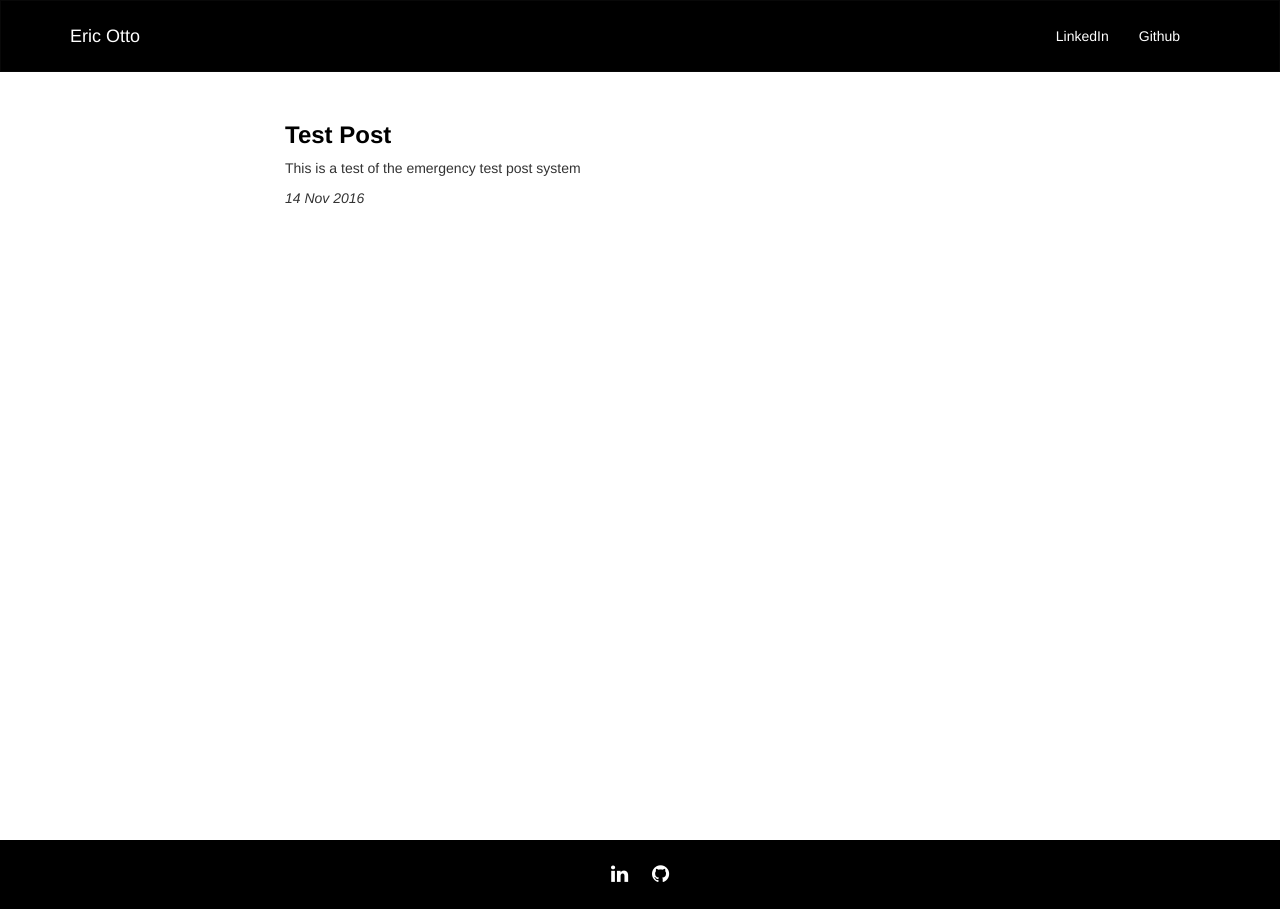
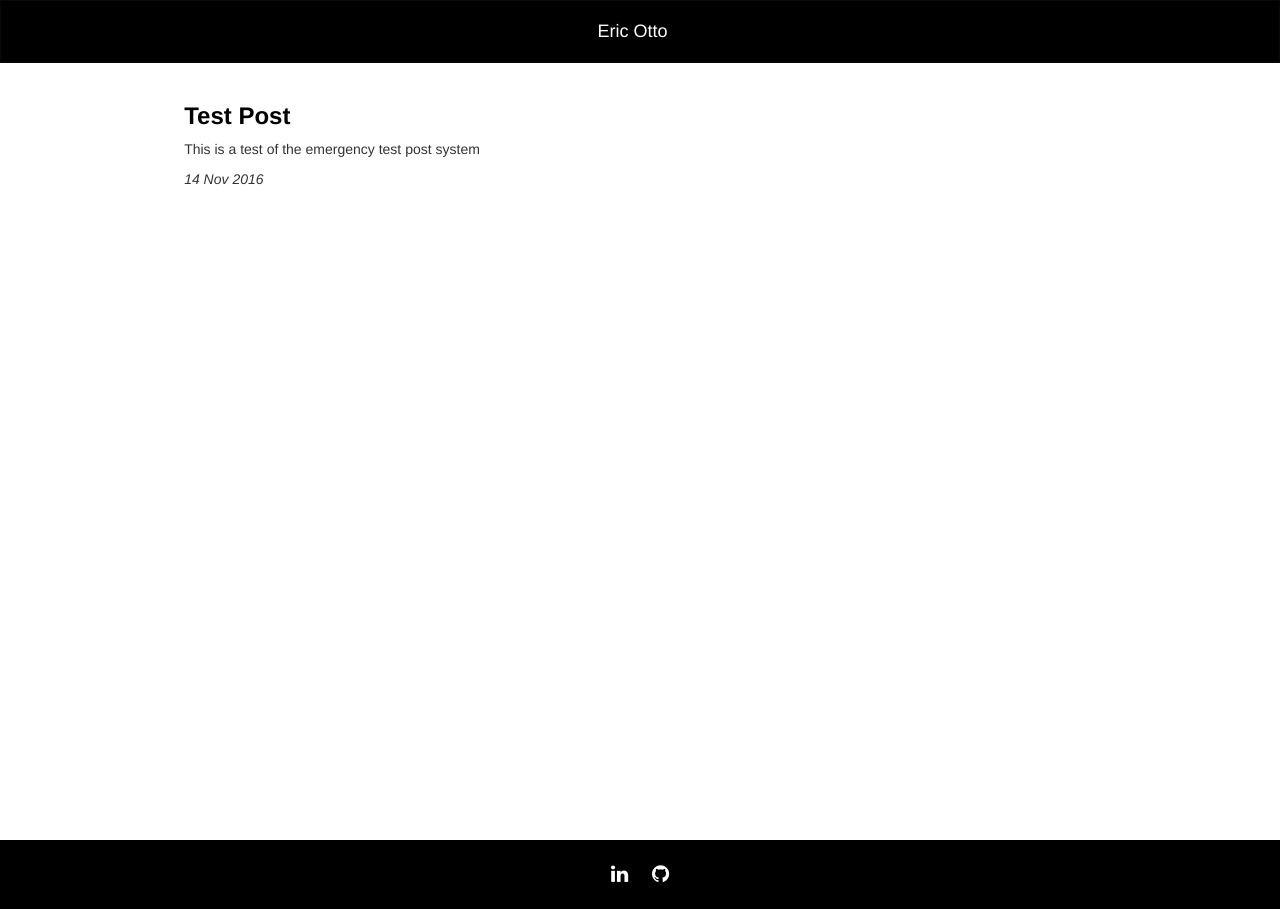
Before and after one commit to ericotto/ericotto.github.io, a Jekyll site: the page built from index.html, in a window 1280 px wide. Built offline with Jekyll 4.4.1, drawn with Linux system fonts in a browser that asks for light colours; nearby versions of some CDN libraries.

Commit message:
Simplify navbar

```diff
--- a/_includes/navbar.html
+++ b/_includes/navbar.html
@@ -2,34 +2,6 @@
 <div id="wrap">
 <nav class="navbar navbar-default navbar-inverse">
   <div class="container">
-    <!-- Brand and toggle get grouped for better mobile display -->
-    <div class="navbar-header">
-      <button type="button" class="navbar-toggle collapsed" data-toggle="collapse" data-target="#navbar-collapse-1">
-        <span class="sr-only">Toggle navigation</span>
-        <span class="icon-bar"></span>
-        <span class="icon-bar"></span>
-        <span class="icon-bar"></span>
-      </button>
-      <a class="navbar-brand" href="/">{{site.title}}</a>
-    </div>
-    <!-- Collect the nav links, forms, and other content for toggling -->
-    <div class="collapse navbar-collapse navbar-right" id="navbar-collapse-1">
-      <ul class="nav navbar-nav">
-        <li><a href="http://linkedin.com/in/ottoeric">LinkedIn</a></li>
-        <li><a href="http://github.com/ericotto">Github</a></li>
-        <!--
-        {% if page.active == "resume" %}
-        <li class="active"><a href="/resume">Resume<span class="sr-only">(current)</span></a></li>
-        {% else %}
-        <li><a href="/resume">Resume</a></li>
-        {% endif %}
-        {% if page.active == "blog" %}
-        <li class="active"><a href="/blog">Blog<span class="sr-only">(current)</span></a></li>
-        {% else %}
-        <li><a href="/blog">Blog</a></li>
-        {% endif %}
-        -->
-      </ul>
-    </div><!-- /.navbar-collapse -->
-  </div><!-- /.container-fluid -->
+    <a class="navbar-brand" href="/">{{site.title}}</a>
+  </div>
 </nav>
--- a/_layouts/post.html
+++ b/_layouts/post.html
@@ -4,7 +4,7 @@ layout: post
 {% include header.html %}
 {% include navbar.html %}
 <div class="container posts">
-  <div class="row col-md-offset-2 col-md-6">
+  <div class="row col-md-offset-1 col-md-8">
     <h1>{{ page.title }}</h1>
         {{ content }}
   </div>
--- a/css/custom.css
+++ b/css/custom.css
@@ -8,11 +8,17 @@ html, body {
   padding: 0 0 60px;
 }
 .navbar {
-  padding: 10px 0 10px;
+  padding: 20px;
   margin-bottom: 0;
   background-color: black;
   border-radius: 0px;
+  text-align: center;
 }
+
+.navbar-brand {
+  float:none;
+}
+
 .navbar-default .navbar-nav > .active{
   background: #1a1a1a;
 }
@@ -85,7 +91,7 @@ html, body {
   padding-left: 15px;
 }
 .posts {
-  padding: 30px;
+  padding: 20px;
 }
 .posts a {
   color: black;
--- a/index.html
+++ b/index.html
@@ -5,7 +5,7 @@ active: blog
 ---
 
 <div class="container posts">
-  <div class="row col-md-offset-2 col-md-8">
+  <div class="row row col-md-offset-1 col-md-8">
     {% for post in site.posts %}
       <h3><strong><a href="{{ post.url }}">{{ post.title }}</a></strong></h3>
       <p>{{ post.description }}</p>
```
